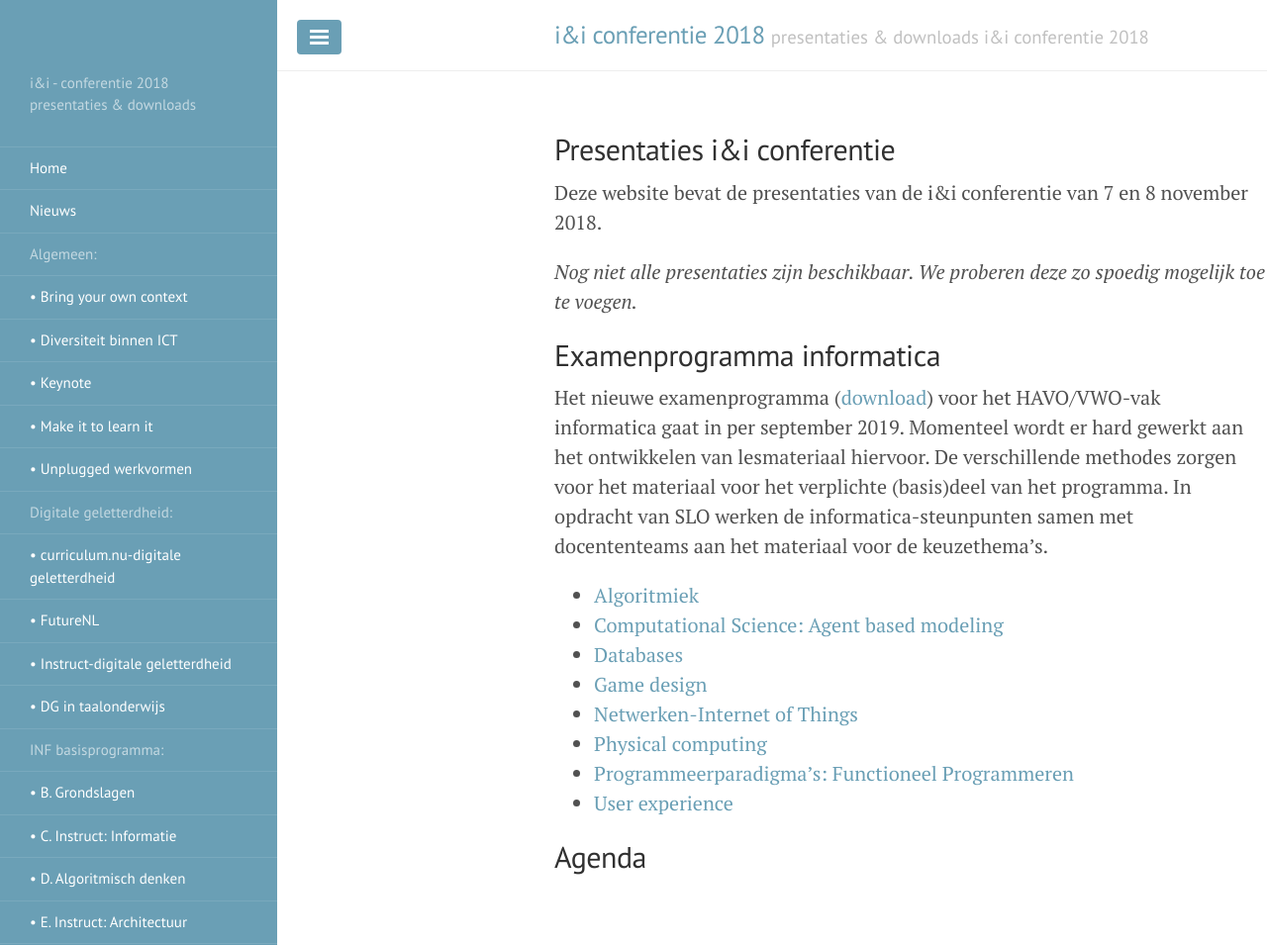
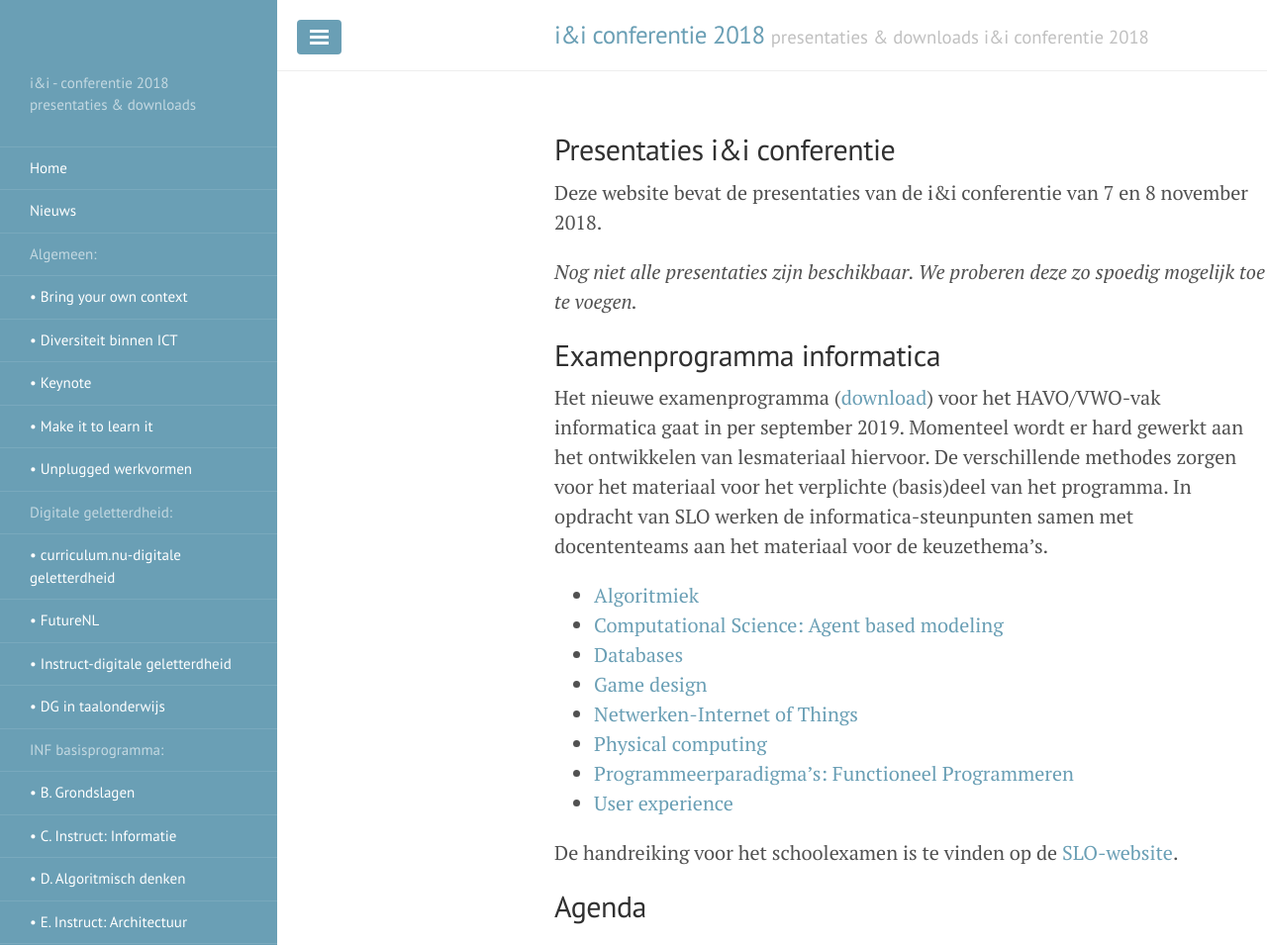
Before and after one commit to infvo/ieni2018, a Jekyll site: the page built from index.md, in a window 1280 px wide and 955 px high. Shown: the whole window at 99% size. Built offline with Jekyll 4.4.1, drawn with Linux system fonts in a browser that asks for light colours; our own code applies the rules of GitHub Pages for plain Markdown files.

Commit message:
Link naar handreiking op home page.

```diff
--- a/index.md
+++ b/index.md
@@ -29,6 +29,8 @@ In opdracht van SLO werken de informatica-steunpunten samen met docententeams aa
 * [Programmeerparadigma's: Functioneel Programmeren]({{ site.baseurl }}/themas/functional-programming.html)
 * [User experience]({{ site.baseurl }}/themas/user-experience.html)
 
+De handreiking voor het schoolexamen is te vinden op de [SLO-website](http://handreikingschoolexamen.slo.nl/informatica){:target="_blank"}.
+
 ## Agenda
 
 <div class="agenda-list">
```
